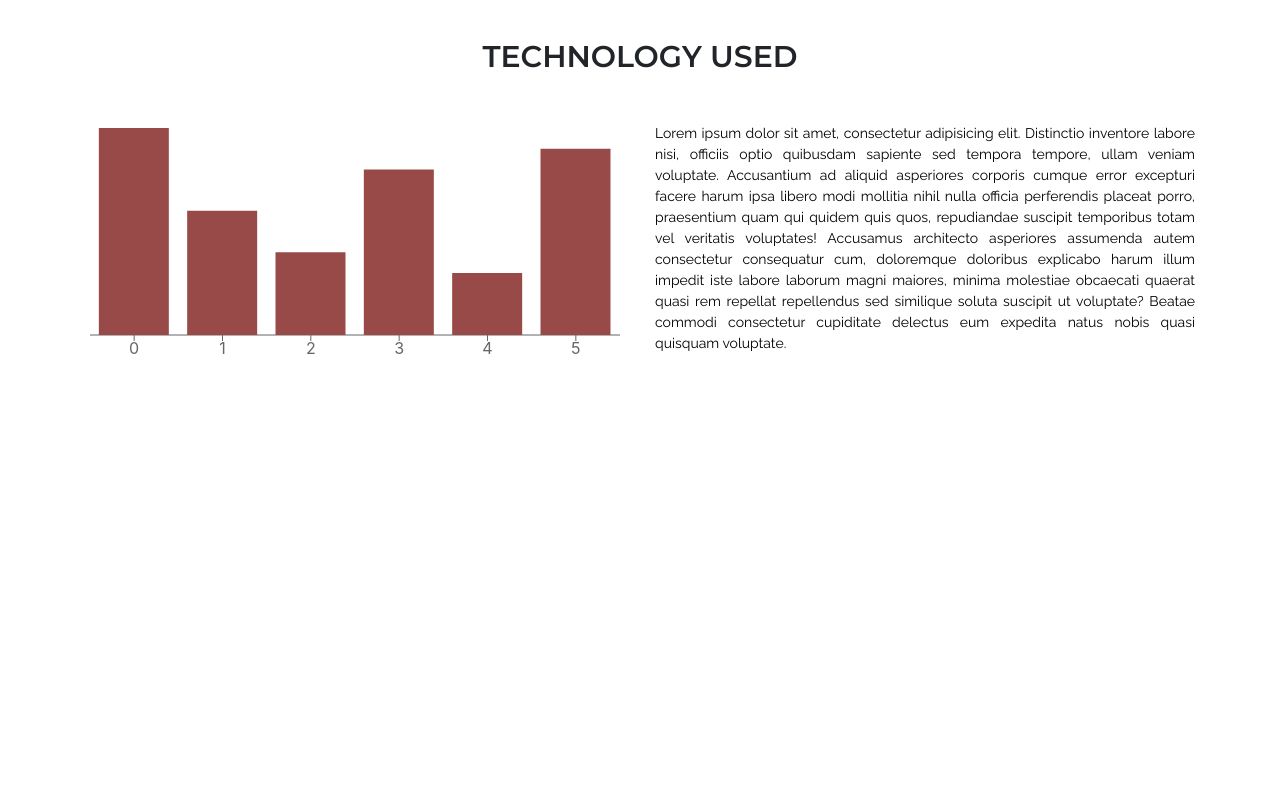
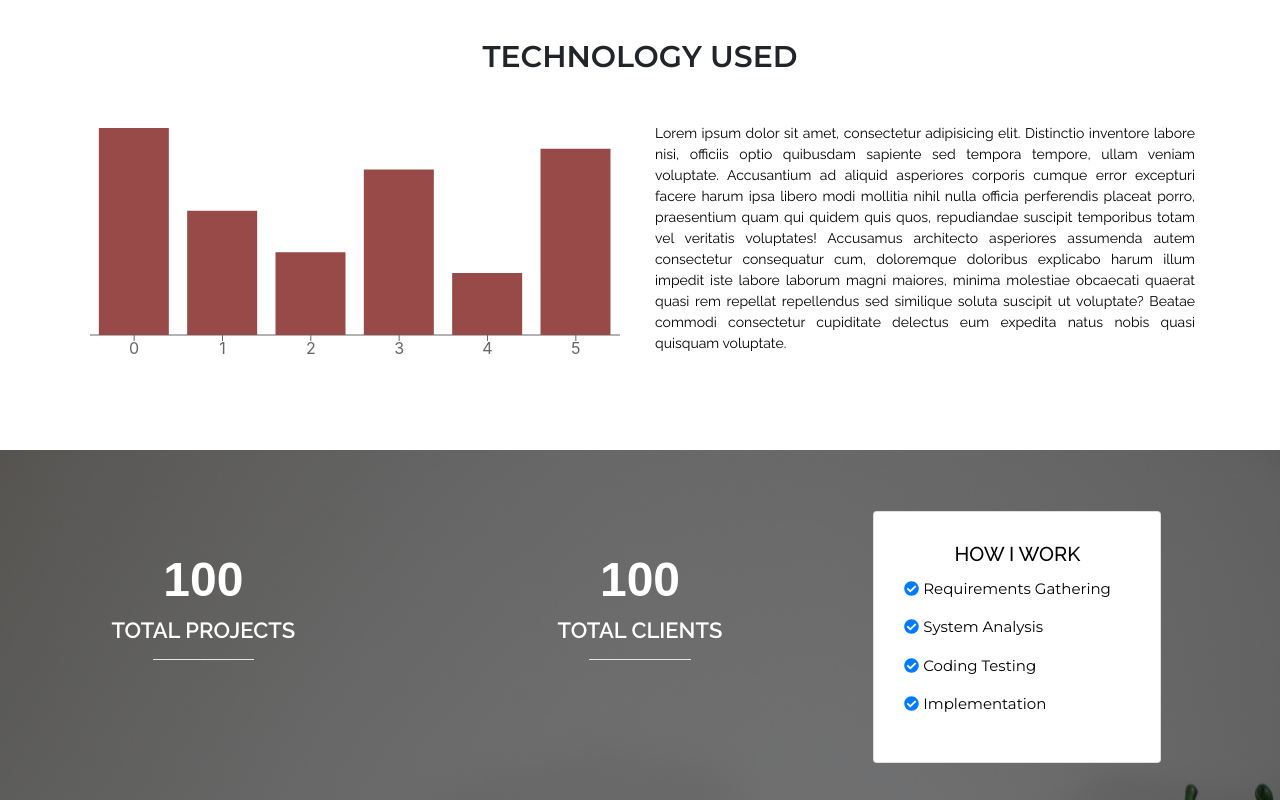
Before and after one commit to MajedAbdullah5/008-FirstReactWebsite, a React (Create React App) app: page / in a window 1280 px wide. Shown: the part 1167-1967 px from the top of the page. Before the commit the page ends 1537 px from the top, so only its background shows below. Built offline with nearby package versions, Linux system fonts and the light colour scheme.

Commit message:
Count up and visibility sesion added for summary

```diff
--- a/src/App.js
+++ b/src/App.js
@@ -4,6 +4,7 @@ import TopBanner from "./components/BannerComponent/topBanner";
 import Services from "./components/Services/services";
 import TopNavigation from "./components/topNavigation/topNavigation";
 import Analysis from "./components/Analysis/Analysis";
+import Summary from "./components/Summary/Summary";
 
 
 
@@ -15,6 +16,7 @@ function App() {
         <TopBanner/>
         <Services/>
         <Analysis/>
+        <Summary/>
     </div>
   );
 }
--- a/src/asset/css/custom.css
+++ b/src/asset/css/custom.css
@@ -113,3 +113,52 @@
     font-family: 'Raleway', sans-serif;
     font-size: 14px;
 }
+.summary{
+    background-image: url("../../asset/image/summary.jpg");
+    min-height: 350px;
+    width: 100%;
+    background-size: cover;
+    background-repeat: no-repeat;
+    background-attachment: fixed;
+    margin-top: 5rem;
+}
+.summaryOverlay{
+    background-color: rgba(0,0,0,0.5);
+    width: 100%;
+    height: 350px;
+}
+.countingNumber{
+    font-family: 'montserreat', sans-serif;
+    font-size: 48px;
+    font-weight: 600;
+    color: white;
+}
+.countingTitle{
+    font-family: 'Raleway', sans-serif;
+    font-size: 22px;
+    font-weight: 600;
+    color: white;
+}
+.countSection{
+    margin-top: 12%;
+}
+.cardTitle{
+    font-family: 'Raleway', sans-serif;
+    font-size: 22px;
+    font-weight: 600;
+    color: black;
+}
+.cardSubTitle{
+    font-size: 15px;
+    font-weight: 400;
+    font-family: 'Montserrat', sans-serif;
+    color: black;
+}
+.cardMargin{
+    margin-top: 15%;
+    padding: 10px;
+    border-radius: 2px;
+}
+.iconColor{
+    color: #007bff;
+}
--- /dev/null
+++ b/src/components/Summary/Summary.js
@@ -0,0 +1,70 @@
+import React, {Component, Fragment} from 'react';
+import  {Container, Row, Col,Card} from "react-bootstrap";
+import {FontAwesomeIcon} from "@fortawesome/react-fontawesome";
+import {faCheckCircle} from "@fortawesome/free-solid-svg-icons"
+import CountUp from "react-countup";
+import VisibilitySensor from "react-visibility-sensor";
+
+class Summary extends Component {
+
+    render() {
+        return (
+            <Fragment>
+                <Container className="summary p-0 text-center" fluid={true}>
+                    <div className="summaryOverlay">
+                        <Row>
+                            <Col lg={8} md={4} sm={12}>
+                                <Row className="countSection">
+                                    <Col>
+                                        <h1 className="countingNumber">
+                                            <CountUp start={0} end={100}>
+                                                {({ countUpRef, start }) => (
+                                                    <VisibilitySensor onChange={start} delayedCall>
+                                                        <span ref={countUpRef} />
+                                                    </VisibilitySensor>
+
+                                                )}
+                                            </CountUp>
+                                        </h1>
+                                        <h4 className="countingTitle">TOTAL PROJECTS</h4>
+                                        <hr className="bg-white w-25"/>
+                                    </Col>
+                                    <Col>
+                                        <h1 className="countingNumber">
+                                            <CountUp start={0} end={100}>
+                                                {({ countUpRef, start }) => (
+                                                    <VisibilitySensor onChange={start} delayedCall>
+                                                        <span ref={countUpRef} />
+                                                    </VisibilitySensor>
+
+                                                )}
+                                            </CountUp>
+                                        </h1>
+                                        <h4 className="countingTitle">TOTAL CLIENTS</h4>
+                                        <hr className="bg-white w-25"/>
+                                    </Col>
+                                </Row>
+                            </Col>
+                            <Col lg={4} md={6} sm={12}>
+                                <Card style={{ width: '18rem' }} className="cardMargin">
+                                    <Card.Body>
+                                        <Card.Title className="cardTitle">HOW I WORK</Card.Title>
+                                        <Card.Text>
+                                            <p className="cardSubTitle text-justify"><FontAwesomeIcon className="iconColor" icon={faCheckCircle}/> Requirements Gathering</p>
+                                            <p className="cardSubTitle text-justify"><FontAwesomeIcon className="iconColor" icon={faCheckCircle}/> System Analysis</p>
+                                            <p className="cardSubTitle text-justify"><FontAwesomeIcon className="iconColor" icon={faCheckCircle}/> Coding Testing</p>
+                                            <p className="cardSubTitle text-justify"><FontAwesomeIcon className="iconColor" icon={faCheckCircle}/> Implementation</p>
+                                        </Card.Text>
+                                    </Card.Body>
+                                </Card>
+                            </Col>
+
+                        </Row>
+                    </div>
+                </Container>
+            </Fragment>
+        );
+    }
+}
+
+export default Summary;
```
Also changed, not shown: package.json (+13 -1 lines), src/asset/image/summary.jpg (added), 1 other file (tests, documents, lock files or other folders).
